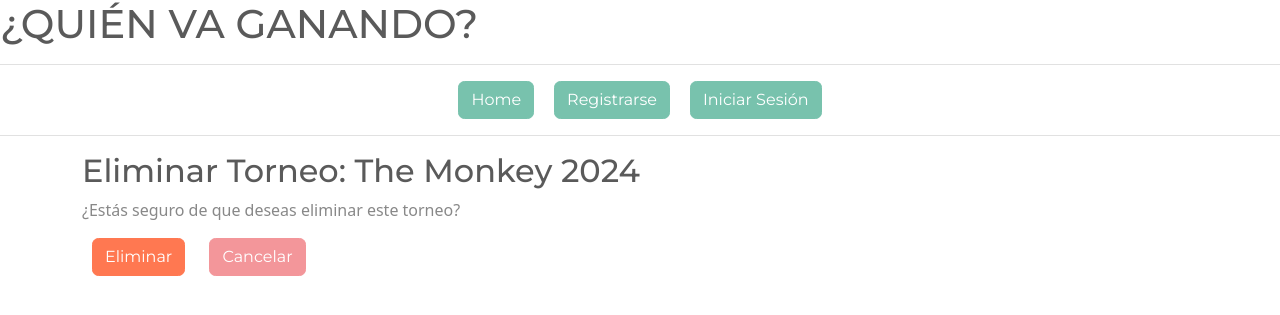
After one commit to DCC-CC4401/2024-1-CC4401-1-grupo-8, a Django app: template quienvaganando/templates/quienvaganando/eliminar_torneo.html in a window 1280 px wide. The commit adds this page. Shown: the top 315 px of the page. Run offline with Django 3.2, Linux system fonts and the light colour scheme; the template is opened without the code that fills it: values that come from a table or form of the project are taken from there, others are empty; data comes from the database, SQL or seed files in the repository; some libraries are stand-ins or nearby versions.

Commit message:
Confimarción Eliminar Torneo
Se agrega página para confirmar la eliminación de un torneo:
- Se redirige a la página desde editar_torneo
- Se agrega eliminar_torneo.html
- Se agrega url en urls.py
- Se modifica la view de eliminar_torneo

```diff
--- /dev/null
+++ b/quienvaganando/templates/quienvaganando/eliminar_torneo.html
@@ -0,0 +1,13 @@
+{% extends 'quienvaganando/base.html' %}
+
+{% block content %}
+<div class="container">
+    <h2>Eliminar Torneo: {{ torneo.nombre }}</h2>
+    <p>¿Estás seguro de que deseas eliminar este torneo?</p>
+    <form method="post">
+        {% csrf_token %}
+        <button type="submit" class="btn btn-danger">Eliminar</button>
+        <a href="{% url 'overview_torneo' torneo.uuid %}" class="btn btn-secondary">Cancelar</a>
+    </form>
+</div>
+{% endblock %}
--- a/quienvaganando/urls.py
+++ b/quienvaganando/urls.py
@@ -13,5 +13,5 @@ urlpatterns = [
     path('torneos/<str:uuid_torneo>/agregar_participante', views.agregar_participante, name='agregar_participante'),
     path('torneos/<str:uuid_torneo>/editar_participantes', views.editar_participantes, name='editar_participantes'),
     path('torneos/<str:uuid_torneo>/editar', views.editar_torneo, name='editar_torneo'),
-    path('eliminar_torneo/<uuid:uuid_torneo>/', views.eliminar_torneo, name='eliminar_torneo'),
+    path('torneos/<str:uuid_torneo>/editar/eliminar_torneo/', views.eliminar_torneo, name='eliminar_torneo'),
 ]
```
Also changed, not shown: quienvaganando/templates/quienvaganando/editar_torneo.html (+1 -6 lines), quienvaganando/views.py (+7 -4 lines).
